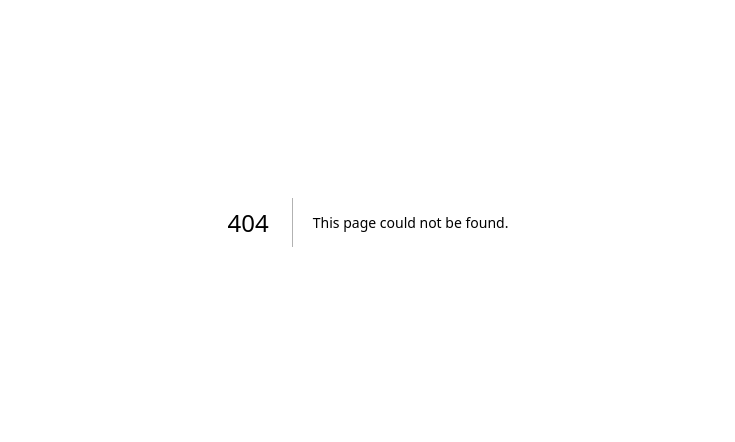
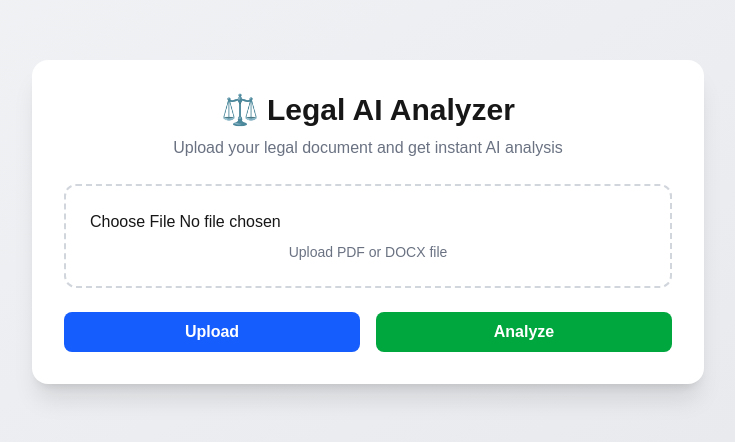
Before and after one commit to sp8424468-coder/legal-ai, a Next.js app: page /upload in a window 1280 px wide. Before the commit this address had no page. Shown: the part 178-620 px from the top of the page, without its empty margins (272-1007 px from the left). Built offline with nearby package versions, Linux system fonts and the light colour scheme.

Commit message:
finally error solved

```diff
--- /dev/null
+++ b/app/upload/page.tsx
@@ -0,0 +1,126 @@
+"use client";
+import { useState } from "react";
+import { useRouter } from "next/navigation";
+
+export default function Home() {
+  const [file, setFile] = useState<File | null>(null);
+  const [text, setText] = useState("");
+  const [preview, setPreview] = useState("");
+  const [loading, setLoading] = useState(false);
+
+  const router = useRouter();
+
+  // 📄 Upload function (UNCHANGED)
+  const upload = async () => {
+    if (!file) {
+      alert("Please select a file bro 😄");
+      return;
+    }
+
+    const formData = new FormData();
+    formData.append("file", file);
+
+    try {
+      setLoading(true);
+
+      const res = await fetch("/api/upload", {
+        method: "POST",
+        body: formData,
+      });
+
+      if (!res.ok) {
+        alert("Upload failed (server error)");
+        return;
+      }
+
+      const data = await res.json();
+
+      setText(data.text || "");
+      setPreview(data.preview || "No preview available");
+
+    } catch (err) {
+      console.error("Upload error:", err);
+      alert("Upload failed bro");
+    } finally {
+      setLoading(false);
+    }
+  };
+
+  // 🤖 Analyze (UNCHANGED)
+  const analyze = () => {
+    if (!text) {
+      alert("Upload document first bro 😄");
+      return;
+    }
+
+    localStorage.setItem("docText", text);
+    router.push("/analysis");
+  };
+
+  return (
+    <div className="min-h-screen bg-gradient-to-br from-gray-100 to-gray-200 flex items-center justify-center p-6">
+
+      {/* Main Card */}
+      <div className="bg-white rounded-2xl shadow-xl p-8 w-full max-w-2xl">
+
+        {/* Title */}
+        <h1 className="text-3xl font-bold text-center mb-2">
+          ⚖️ Legal AI Analyzer
+        </h1>
+        <p className="text-center text-gray-500 mb-6">
+          Upload your legal document and get instant AI analysis
+        </p>
+
+        {/* Upload Box */}
+        <div className="border-2 border-dashed border-gray-300 rounded-xl p-6 text-center hover:border-blue-400 transition cursor-pointer">
+          <input
+            type="file"
+            className="w-full cursor-pointer"
+            onChange={(e) => {
+              const f = e.target.files?.[0];
+              if (f) setFile(f);
+            }}
+          />
+          <p className="text-sm text-gray-500 mt-2">
+            Upload PDF or DOCX file
+          </p>
+        </div>
+
+        {/* Buttons */}
+        <div className="flex gap-4 mt-6">
+          <button
+            onClick={upload}
+            className="flex-1 bg-blue-600 hover:bg-blue-700 text-white py-2 rounded-lg font-semibold transition"
+          >
+            Upload
+          </button>
+
+          <button
+            onClick={analyze}
+            className="flex-1 bg-green-600 hover:bg-green-700 text-white py-2 rounded-lg font-semibold transition"
+          >
+            Analyze
+          </button>
+        </div>
+
+        {/* Loading */}
+        {loading && (
+          <div className="mt-4 text-center text-gray-600 animate-pulse">
+            ⏳ Processing your document...
+          </div>
+        )}
+
+        {/* Preview Card */}
+        {preview && (
+          <div className="mt-6 bg-gray-50 border rounded-xl p-4 shadow-sm">
+            <h2 className="font-semibold text-lg mb-2">📄 Preview</h2>
+            <p className="text-sm text-gray-700 whitespace-pre-wrap leading-relaxed">
+              {preview}
+            </p>
+          </div>
+        )}
+
+      </div>
+    </div>
+  );
+}
```
